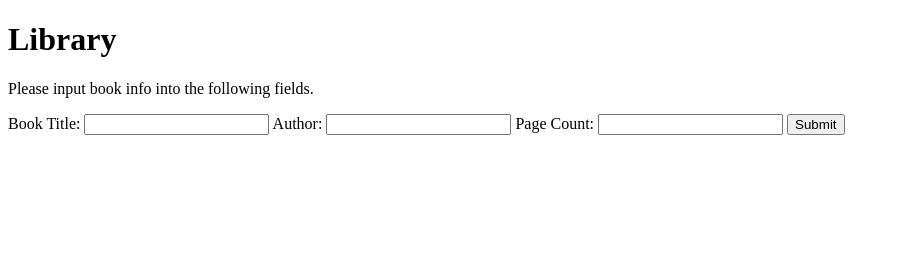
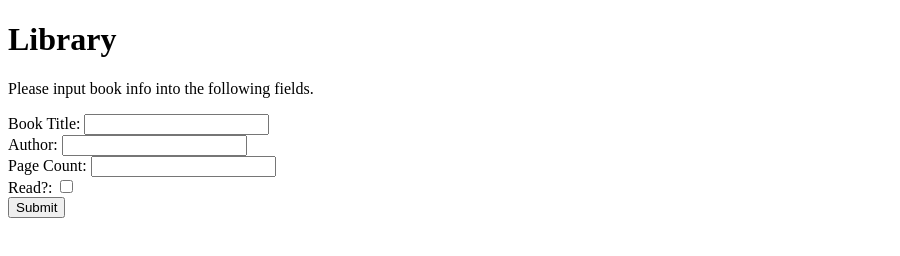
Before and after one commit to wilsamov/BookLibrary, a plain HTML site: page index.html in a window 1280 px wide. Shown: the whole page, without its empty margins (0-900 px from the left). Drawn offline with Linux system fonts and the light colour scheme.

Commit message:
Basic form added.

```diff
--- a/index.html
+++ b/index.html
@@ -3,23 +3,44 @@
   <head>
     <meta charset="utf-8">
     <meta name="viewport" content="width=device-width">
-    <title>repl.it</title>
+    <title>Library</title>
     <link href="style.css" rel="stylesheet" type="text/css" />
   </head>
+
   <body>
+    <div class="container">
+        <div class='row'>
             <h1>Library</h1>
-    <div id="inputs">
+        </div>
+        <div class='row'>
             <p>Please input book info into the following fields.</p>
             <form>
+            <div class="formBox">
                 <label for="title">Book Title: </label>
                 <input type="text" id="title" name="title">
+            </div>
+            <div class="formBox">
                 <label for="author">Author: </label>
                 <input type="text" id="author" name="author">
+            </div>
+            <div class="formBox">
                 <label for="pages">Page Count: </label>
                 <input type="text" id="pages" name="pages">
+            </div>
+            <div class="formBox">
+                <label for="read">Read?:</label>
+                <input type="checkbox" id="read" name="read">
+            </div>
+            <div class="formBox">
                 <button type="submit">Submit</button>
+            </div>
             </form>
         </div>
+        <div class='row'>
+            <div class="movies"></div>
+        </div>
+    </div>
+
     <script src="script.js"></script>
   </body>
 </html>
```
Lines whose indentation alone changed are shown as unchanged.
